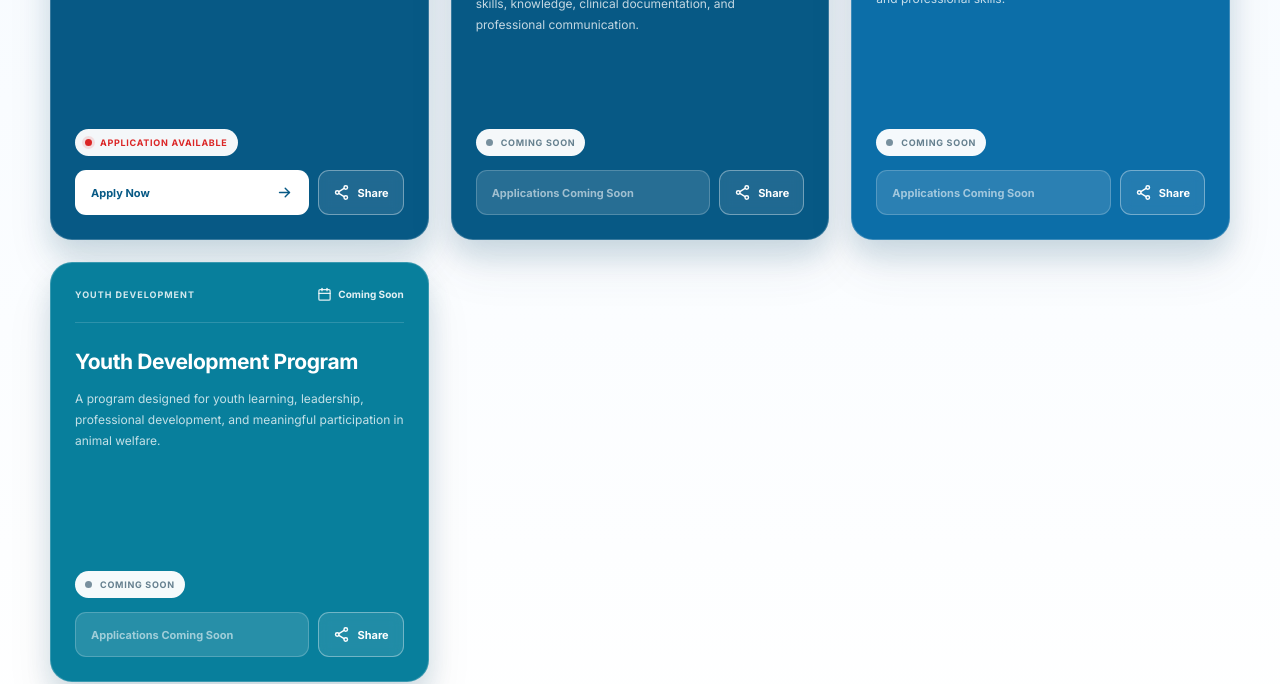
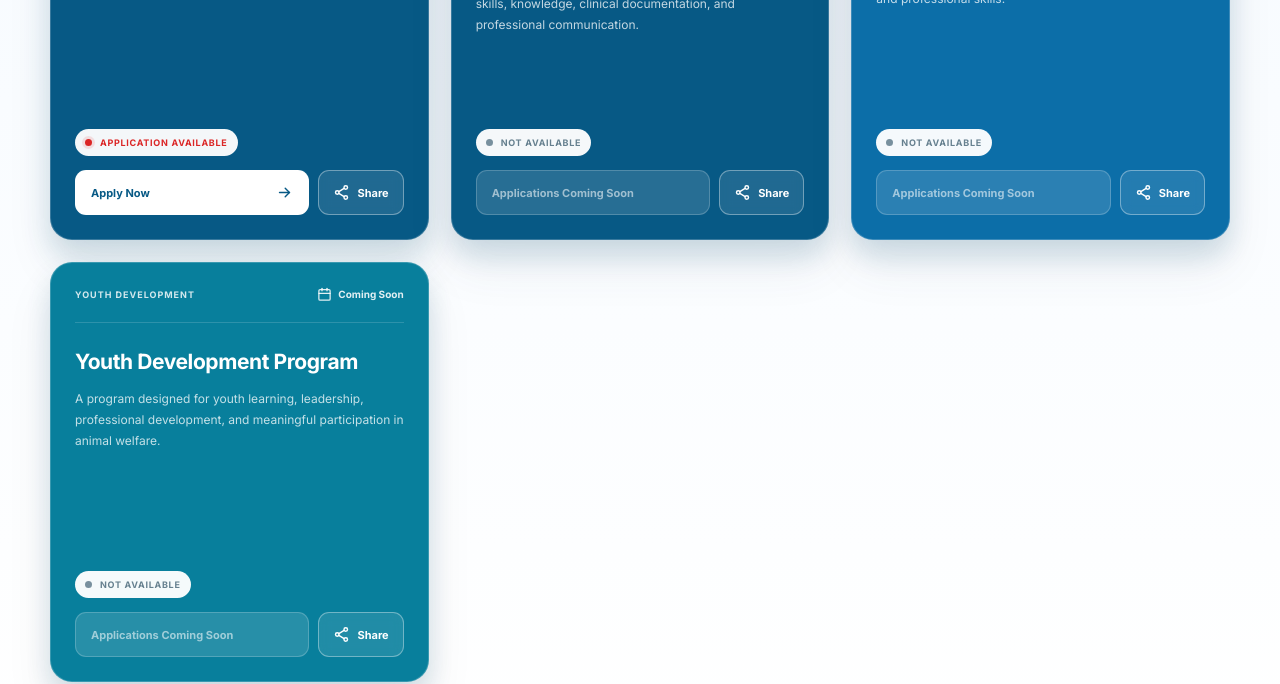
Before and after one commit to VetsForAnimalWelfare/vfaw, a React (Vite) app: page /apply in a window 1280 px wide. Shown: the part 960-1644 px from the top of the page. Built offline with nearby package versions, Linux system fonts and the light colour scheme.

Commit message:
Update Apply.jsx

```diff
--- a/src/pages/Apply.jsx
+++ b/src/pages/Apply.jsx
@@ -791,7 +791,7 @@ const Apply = () => {
                     ) : (
                       <div className="coming-badge">
                         <span className="coming-dot" />
-                        <span>COMING SOON</span>
+                        <span>NOT AVAILABLE</span>
                       </div>
                     )}
                   </div>
```
